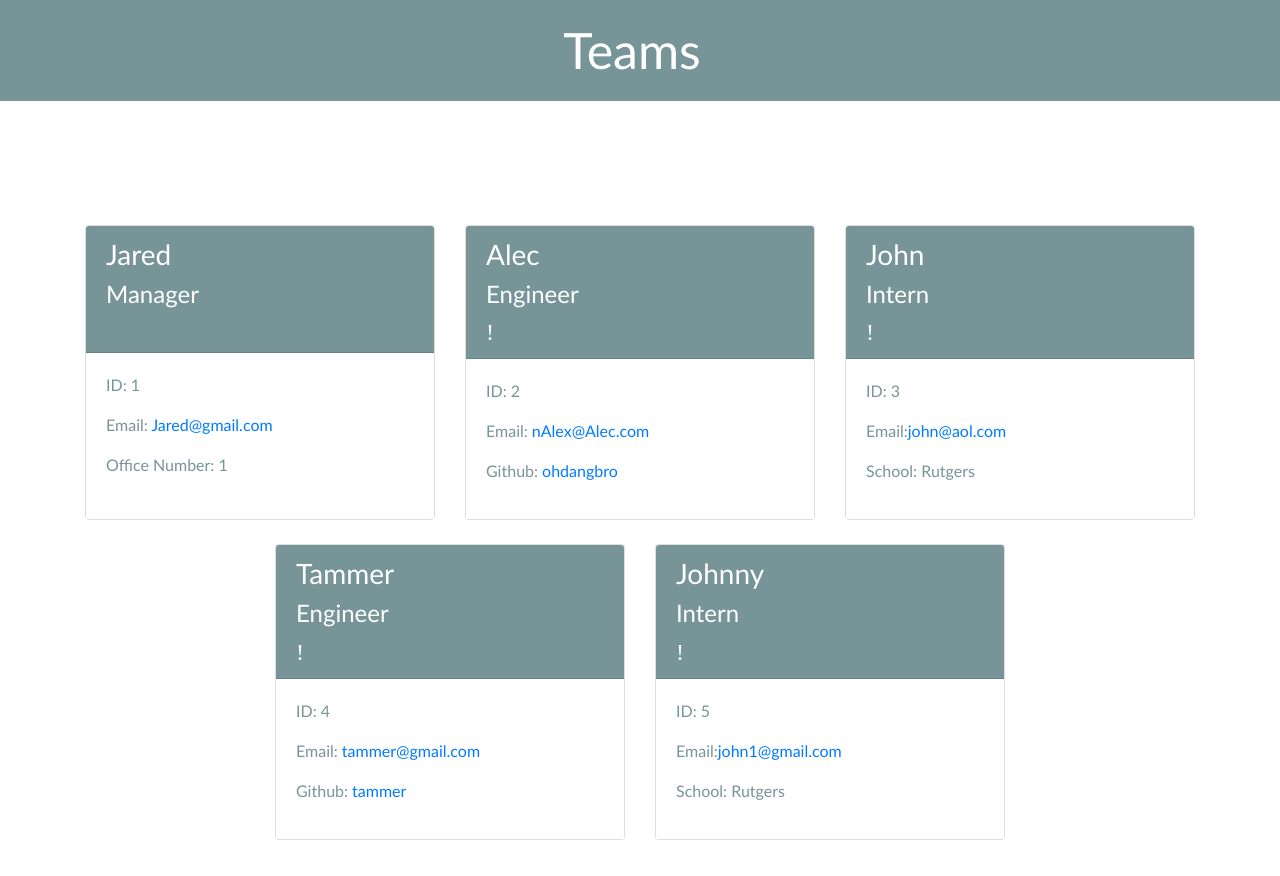
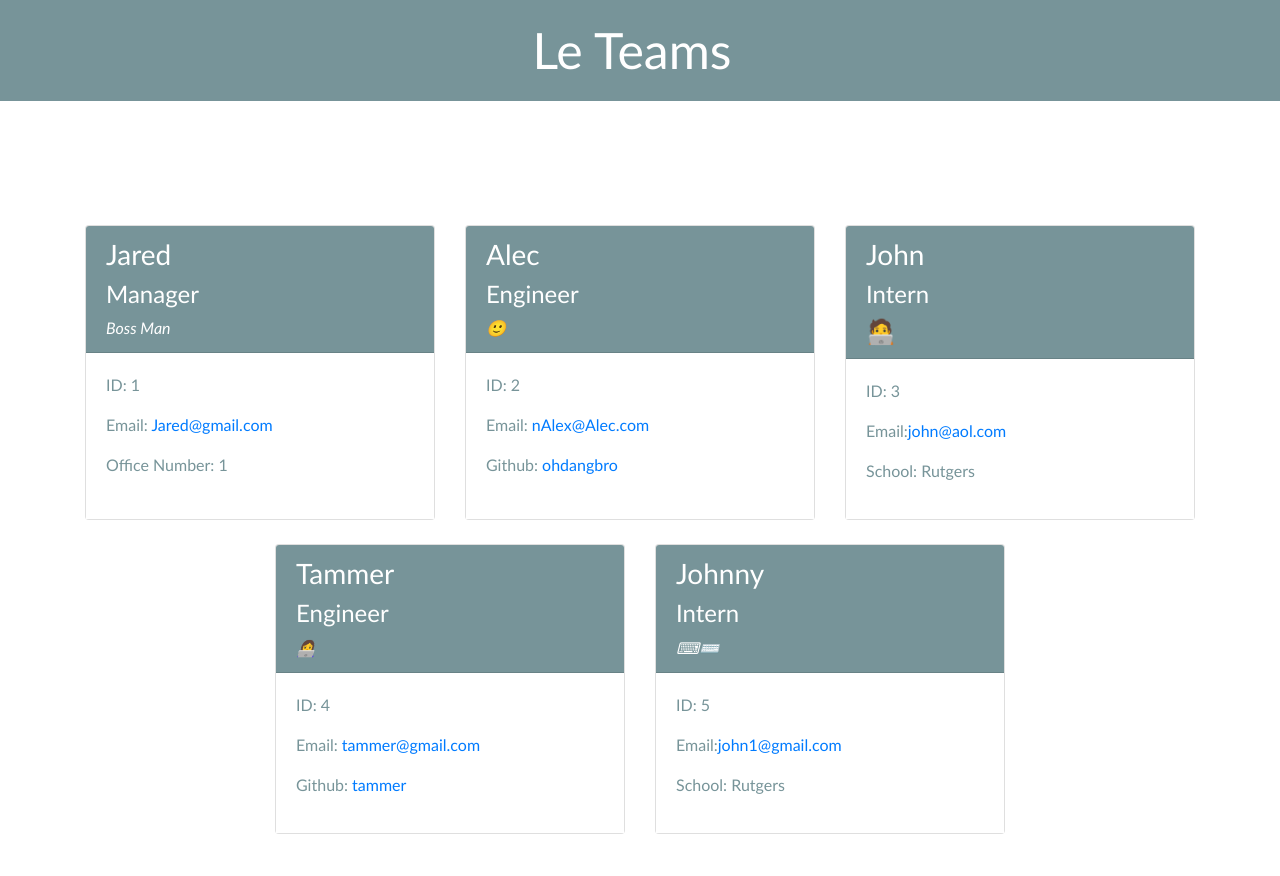
Before and after one commit to OhDangBro/Week-10-Donut, a website: page dist/index.html in a window 1280 px wide. Drawn offline with nearby package versions, Linux system fonts and the light colour scheme.

Commit message:
added emojis, all test passed

```diff
--- a/dist/index.html
+++ b/dist/index.html
@@ -13,7 +13,7 @@
 <body>
     <header>
         <nav class="navbar" id="navbar">
-            <span class="navbar-brand mb-0 h1 w-100 text-center" id="navbar-text">Teams</span>
+            <span class="navbar-brand mb-0 h1 w-100 text-center" id="navbar-text">Le Teams</span>
         </nav>
     </header>
     <main class="#main">
@@ -25,7 +25,7 @@
       <div class="card h-100">
           <div class="card-header">
               <h3>Jared</h3>
-              <h4>Manager</h4><i class="material-icons"><!DOCTYPE html>
+              <h4>Manager</h4><i>Boss Man<!DOCTYPE html>
               <html lang="en">
               <head>
                 <meta charset="UTF-8">
@@ -52,7 +52,7 @@
       <div class="card h-100">
           <div class="card-header">
               <h3>Alec</h3>
-              <h4>Engineer</h4><i class="material-icons">!</i>
+              <h4>Engineer</h4><i>🙂</i>
           </div>
 
           <div class="card-body">
@@ -68,7 +68,7 @@
       <div class="card h-100">
           <div class="card-header">
               <h3>John</h3>
-              <h4>Intern</h4><i class="material-icons">!</i>
+              <h4>Intern</h4><i class="material-icons">🧑‍💻</i>
           </div>
 
           <div class="card-body">
@@ -83,7 +83,7 @@
       <div class="card h-100">
           <div class="card-header">
               <h3>Tammer</h3>
-              <h4>Engineer</h4><i class="material-icons">!</i>
+              <h4>Engineer</h4><i>👩‍💻</i>
           </div>
 
           <div class="card-body">
@@ -99,7 +99,7 @@
       <div class="card h-100">
           <div class="card-header">
               <h3>Johnny</h3>
-              <h4>Intern</h4><i class="material-icons">!</i>
+              <h4>Intern</h4><i>⌨⌨️</i>
           </div>
 
           <div class="card-body">
```
